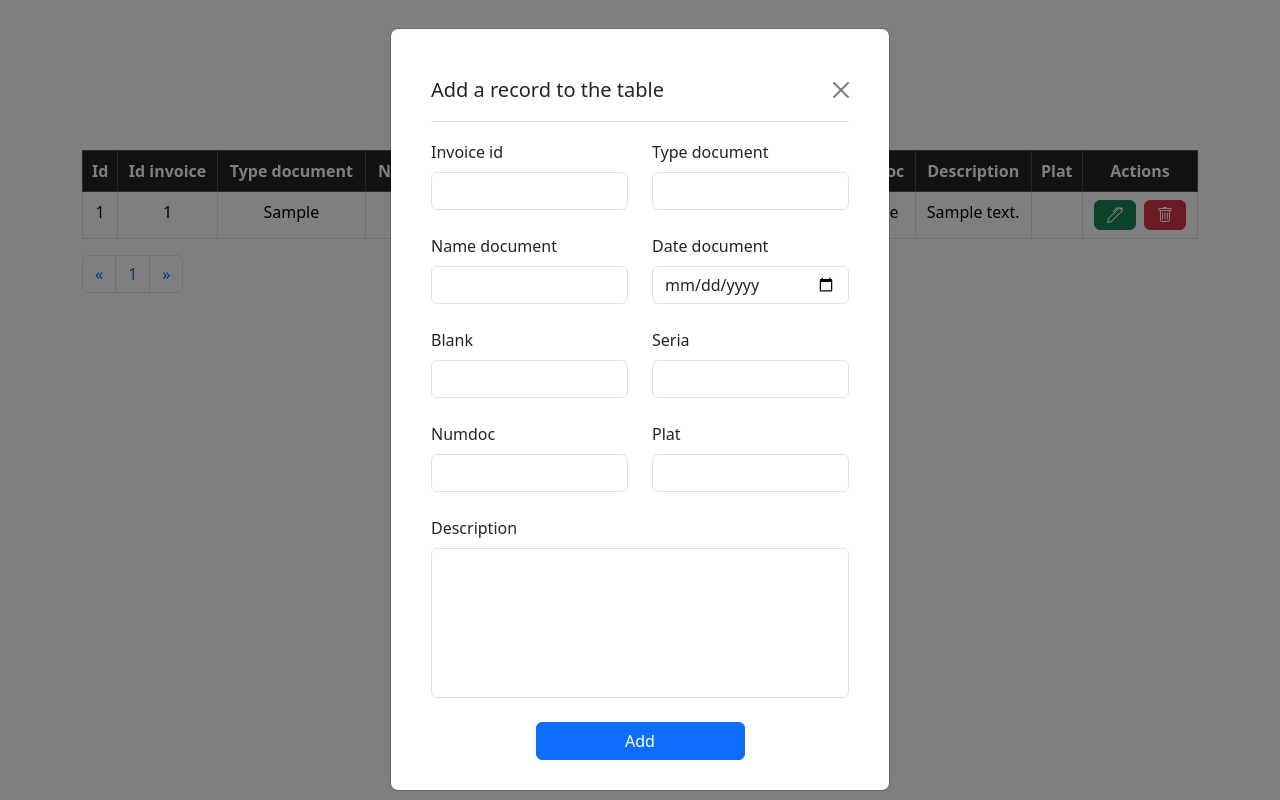
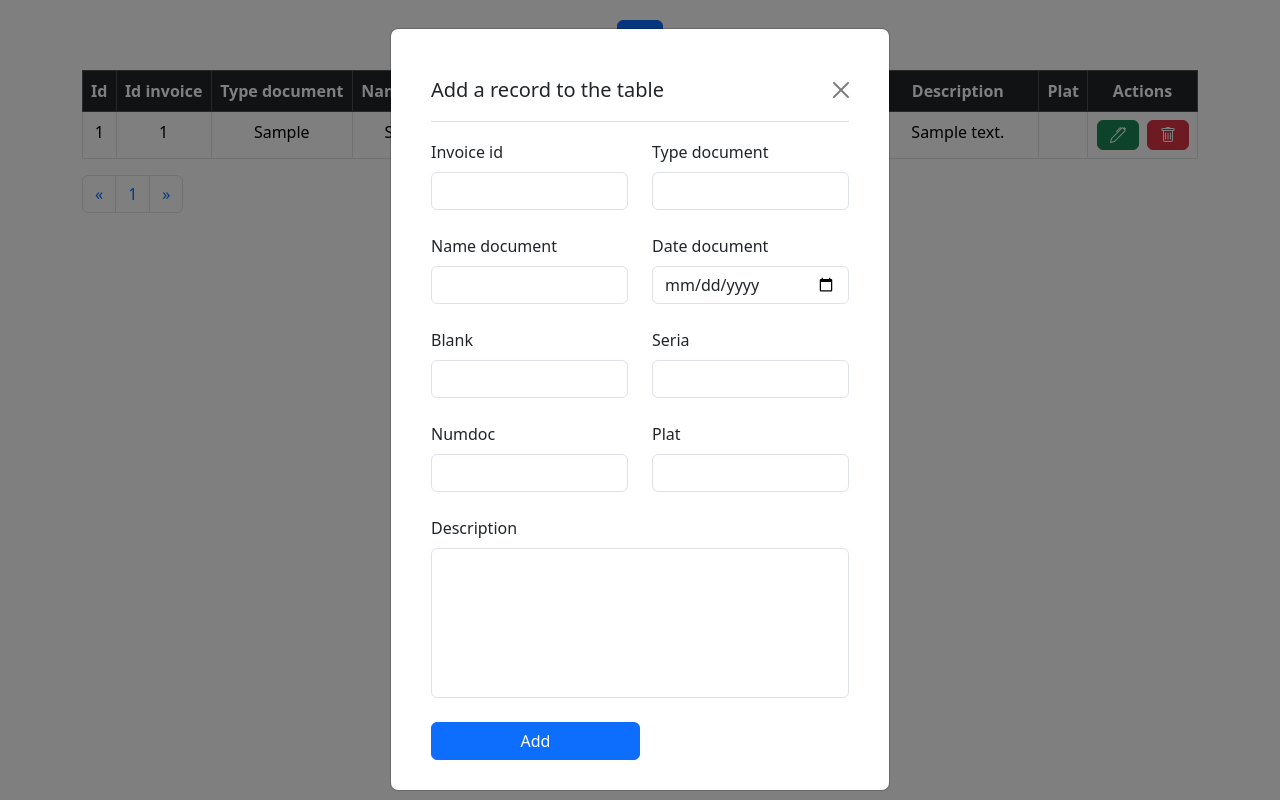
Before and after one commit to Alexandra789/atlant-php, a PHP site: page / in a window 1280 px wide, after a click that opens the changed part. Run offline with PHP 8.4, Linux system fonts and the light colour scheme; tables that the repository leaves empty or names only in its code hold one stand-in row (values such as "Sample post"); data that the repository does not hold is empty.

Commit message:
add general style for page

```diff
--- a/src/css/style.css
+++ b/src/css/style.css
@@ -1,5 +1,25 @@
+html {
+    box-sizing: border-box;
+}
+
+* {
+    margin: 0;
+    padding: 0;
+    border: none;
+    outline: none;
+
+}
+
+*, *::after, *::before {
+    box-sizing: inherit;
+}
+
 .page {
-    padding-top: 100px;
+    padding-top: 20px;
+}
+
+th:nth-child(9), td:nth-child(9) {
+    width: 162px;
 }
 
 /* Table */
@@ -25,7 +45,7 @@
     align-items: center;
 }
 
-.btn-close:focus{
+.btn-close:focus {
     border: none;
     box-shadow: none;
 }
@@ -51,9 +71,8 @@
     resize: none;
 }
 
-.add-record-btn {
+.add-record-btn, .edit-record-btn {
     width: 50%;
-    margin: 24px auto 0;
 }
 
 .btn.disabled {
@@ -69,7 +88,7 @@
     top: 95%;
 }
 
-.form-add-record .col {
+.col {
     position: relative;
 }
 
```
